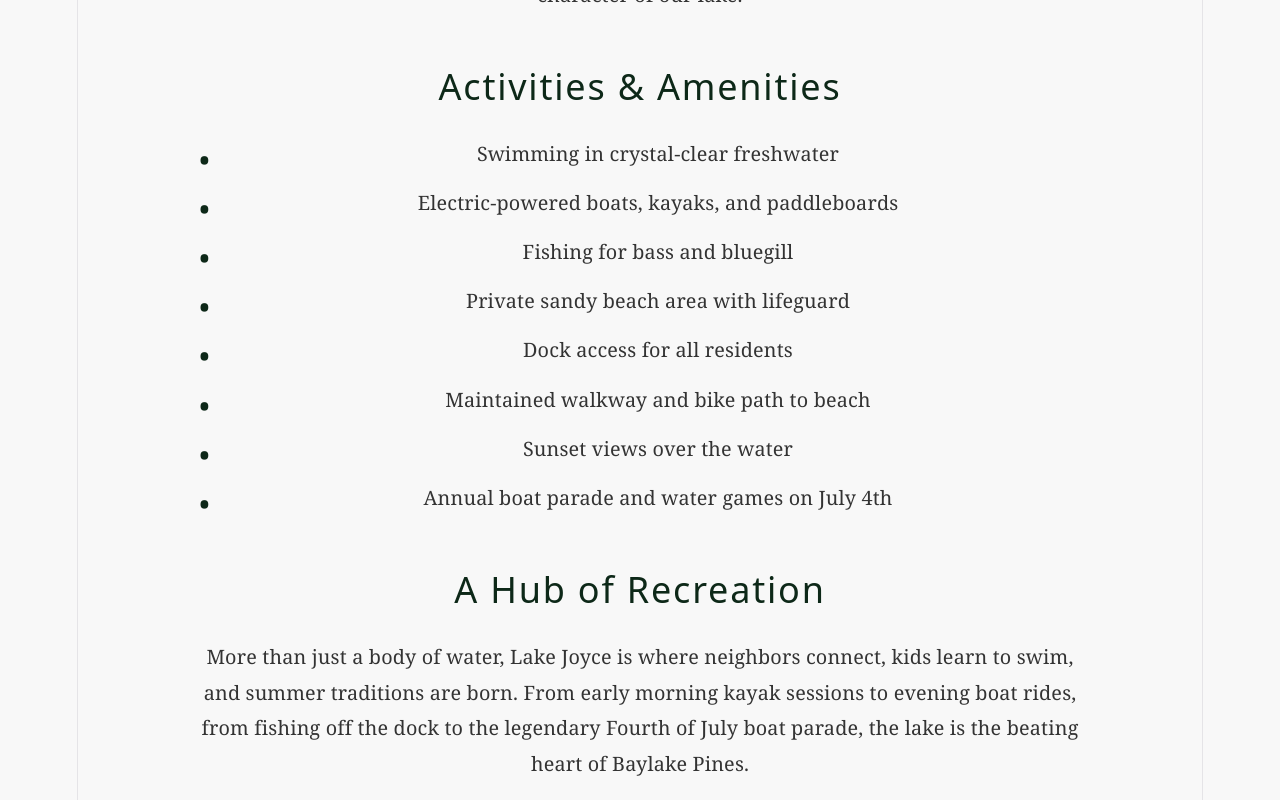
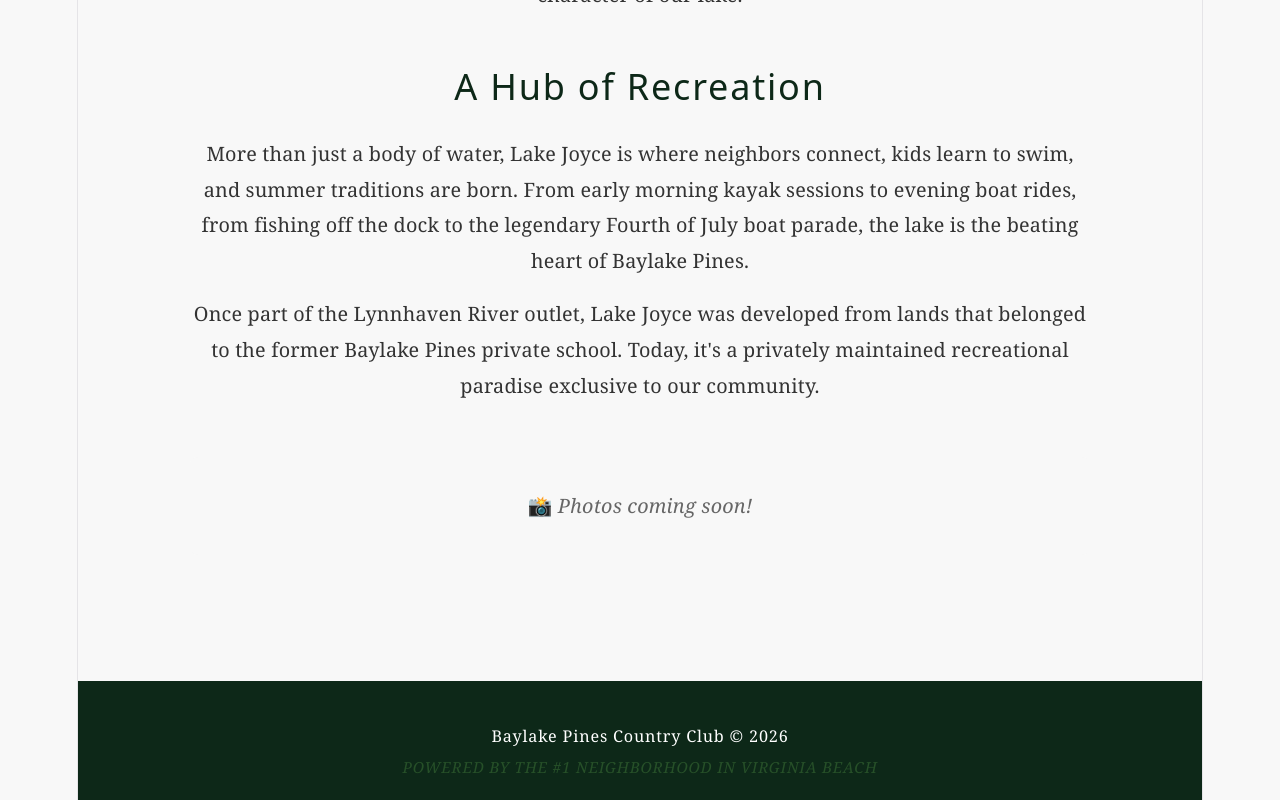
Before and after one commit to swimnerdtim/baylake-pines, a React (Vite) app: page /lake in a window 1280 px wide. Shown: the part 1080-1880 px from the top of the page. Built offline with nearby package versions, Linux system fonts and the light colour scheme.

Commit message:
Remove Activities & Amenities section from Lake page

```diff
--- a/src/pages/Lake.jsx
+++ b/src/pages/Lake.jsx
@@ -37,20 +37,6 @@ function Lake() {
         </div>
 
         <div className="content-block">
-          <h2>Activities & Amenities</h2>
-          <ul className="feature-list">
-            <li>Swimming in crystal-clear freshwater</li>
-            <li>Electric-powered boats, kayaks, and paddleboards</li>
-            <li>Fishing for bass and bluegill</li>
-            <li>Private sandy beach area with lifeguard</li>
-            <li>Dock access for all residents</li>
-            <li>Maintained walkway and bike path to beach</li>
-            <li>Sunset views over the water</li>
-            <li>Annual boat parade and water games on July 4th</li>
-          </ul>
-        </div>
-
-        <div className="content-block">
           <h2>A Hub of Recreation</h2>
           <p>
             More than just a body of water, Lake Joyce is where neighbors connect,
```
